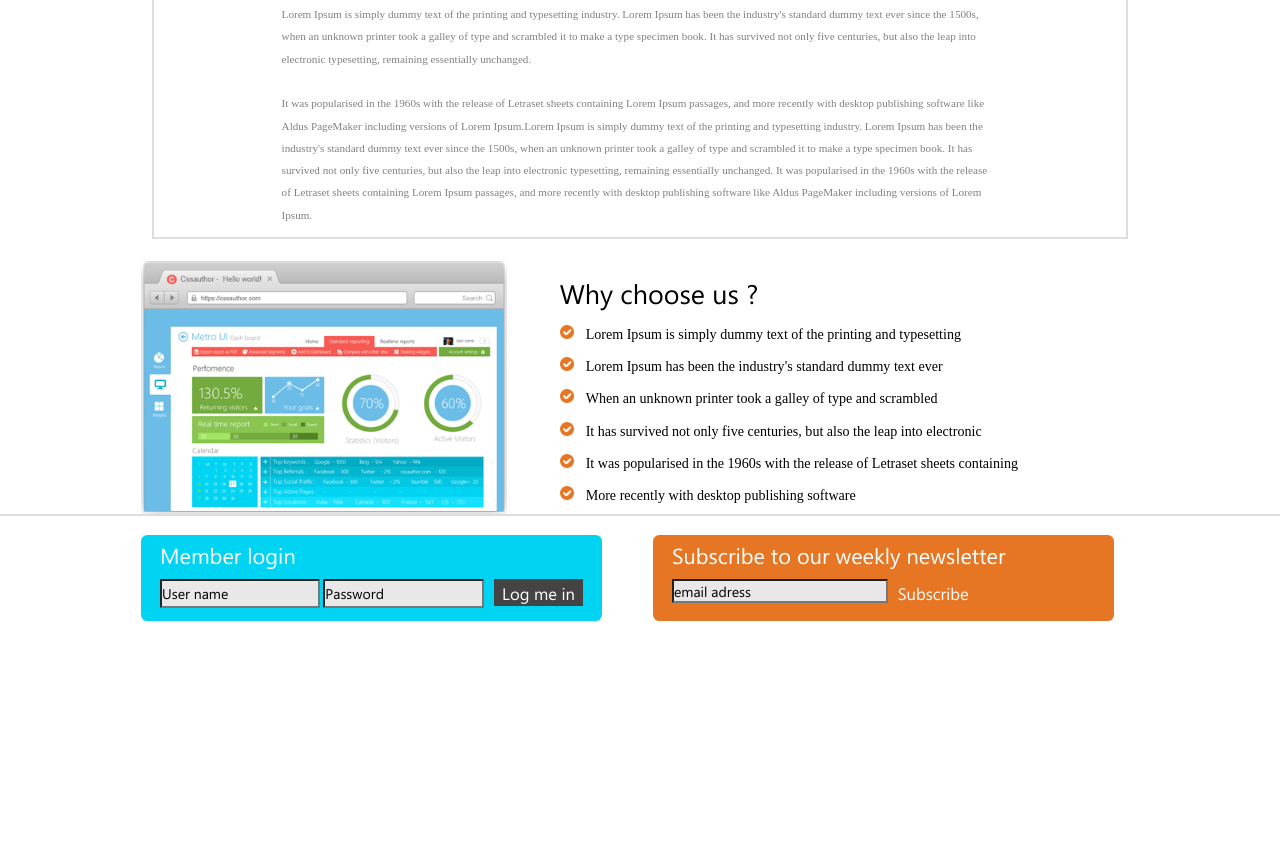
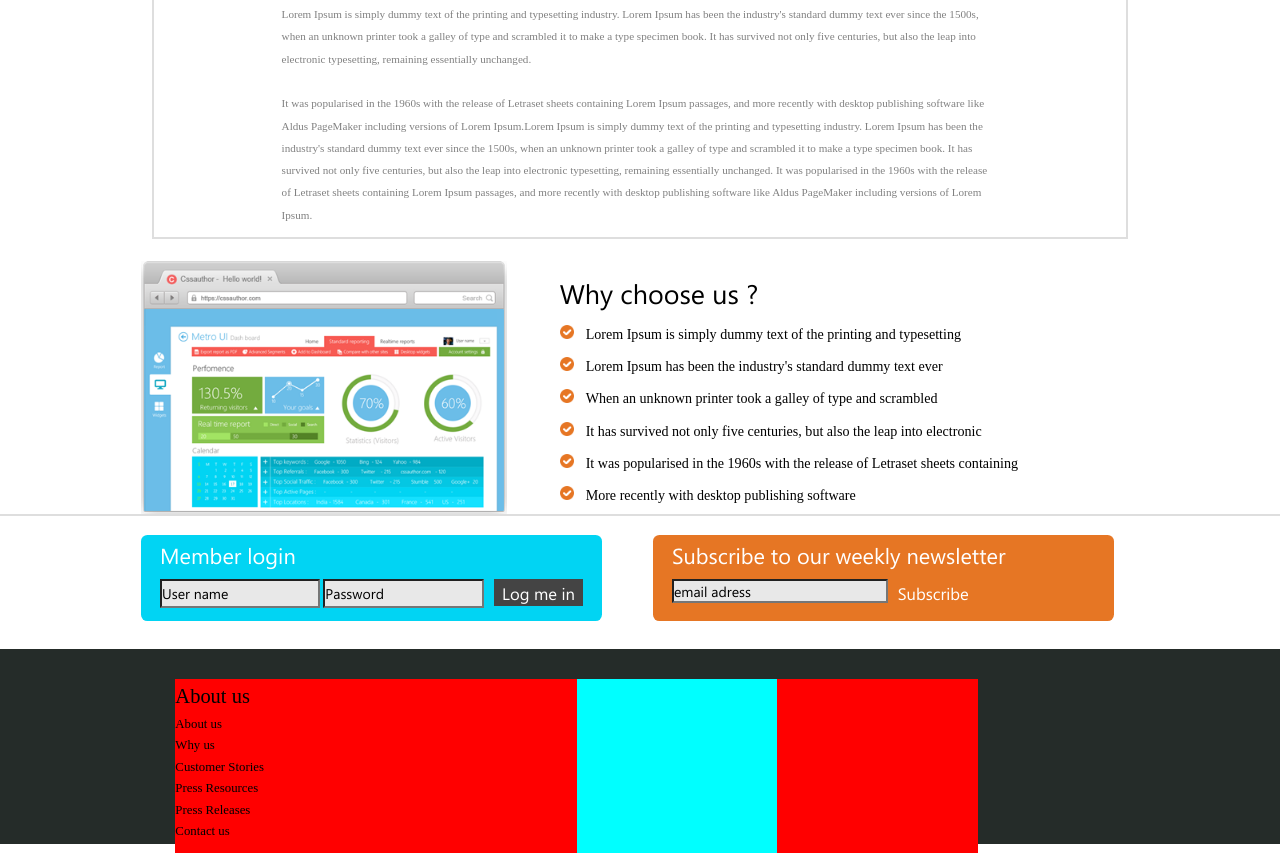
Before and after one commit to cotelll/Coffe_landing_page, a plain HTML site: page index.html in a window 1280 px wide. Shown: the part 1143-1996 px from the top of the page. Before the commit the page ends 1864 px from the top, so only its background shows below. Drawn offline with Linux system fonts and the light colour scheme.

Commit message:
Start create footer

```diff
--- a/css/style.css
+++ b/css/style.css
@@ -322,7 +322,8 @@ html {
     display: flex;
     width: 100%;
     border-top: 0.2rem solid #dedede;
-    padding-top: 1.43rem
+    padding-top: 1.43rem;
+    padding-bottom: 2.1875rem;
 }
 
 
@@ -421,8 +422,53 @@ html {
 
 .footer {
     width: 100%;
-    height: 100px;
+    height: 15.25rem;
+    background-color: #252c29;
+/*
+    display: flex;
+    justify-content: center;
+    align-items: center;
+*/
 }
+
+.footercentrovka {
+    display: flex;
+    padding-left: 13.7rem;
+    padding-top: 2.3rem;
+}
+
+.footercentrovka > div {
+    height: 174px;
+    width: 111px;
+    background-color: red;
+    padding-right: 7rem;
+
+}
+
+.footercentrovka > .tesio {
+    background-color: aqua
+}
+
+.listinfooter{
+    list-style: none;
+    font-size: 1rem;
+}
+
+.listinfooter > .zaglav {
+    font-size: 1.6rem;
+    padding-top: none;
+}
+
+.listinfooter > li {
+    padding-top: 0.5rem;
+}
+
+.listinfooter > .zaglavotstup {
+    padding-top: 0.7rem;
+
+}
+
+
 
 
 
--- a/index.html
+++ b/index.html
@@ -157,9 +157,33 @@
 
        </div>
 
-    <div class="footer"> </div>
+    <div class="footer">
+    <div class="footercentrovka">
+
+        <div class="aboutus">
+
+        <ul class="listinfooter">
+            <li class="zaglav">About us</li>
+            <li class="zaglavotstup">About us</li>
+            <li>Why us</li>
+            <li>Customer Stories</li>
+            <li>Press Resources</li>
+            <li>Press Releases</li>
+            <li>Contact us</li>
+        </ul>
+
+</div>
+        <div class="aboutus2"></div>
+        <div class="tesio"></div>
+        <div class="footerlogo"></div>
+
+
+    </div>
+
+       </div>
 
 
 
 </body>
+<script src="java.js"></script>
 </html>
```
